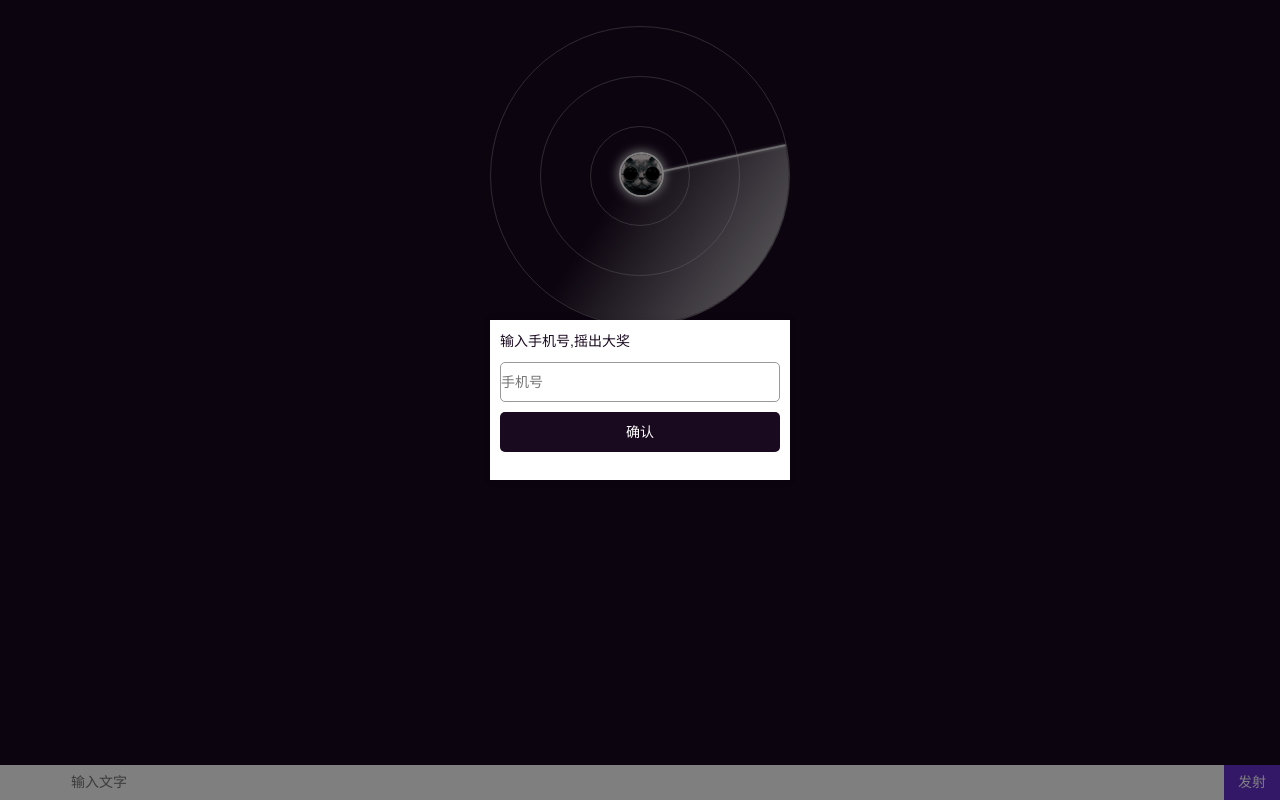
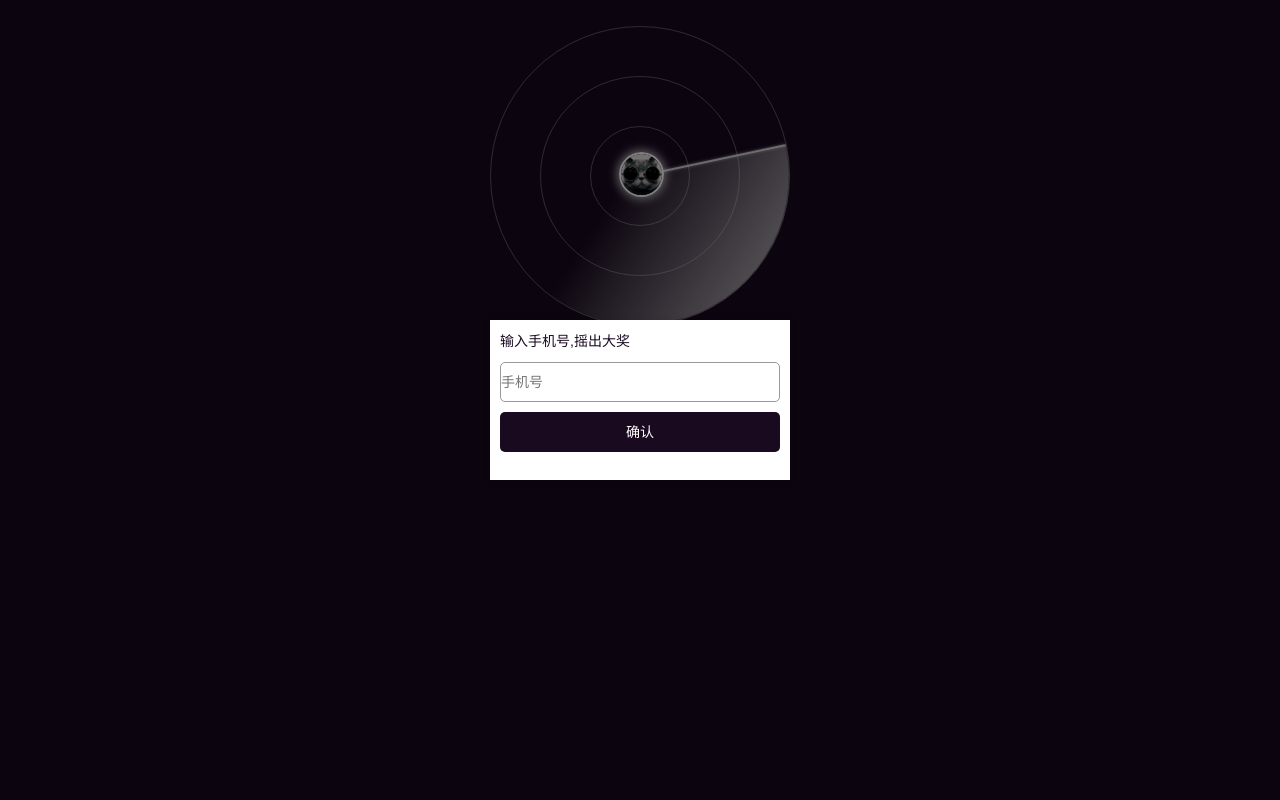
Before and after one commit to ipanli/year2016, a website: page index.html in a window 1280 px wide. Drawn offline with Linux system fonts and the light colour scheme.

Commit message:
:runner: - Fri Jan 22 2016 19:03:05 GMT+0800 (中国标准时间) from gitpush

```diff
--- a/index.html
+++ b/index.html
@@ -24,14 +24,14 @@
         <div></div>
     </div>
     <div class="barrage-wrap" id="barrage"></div>
-    <div class="post-barrage">
+    <!--<div class="post-barrage">
         <div class="input" style="width:65%;float:left;margin-left:5%;">
             <input id="reply-write" name="content" type="text" value="" placeholder="输入文字">
         </div>
         <div class="send-btn-wrap">
             <a style="background-color:#6731D2;color:#fff;width: 4em;height: 2.5em;display: inline-block;text-align: center;line-height: 2.5em;cursor:pointer" onclick="send_reply2()">发射</a>
         </div>
-    </div>
+    </div>-->
 </div>
 <div class="container"></div>
 </body>
```
